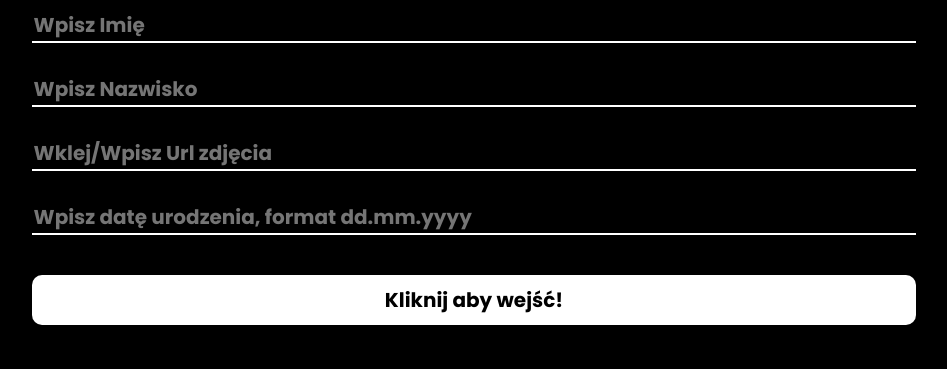
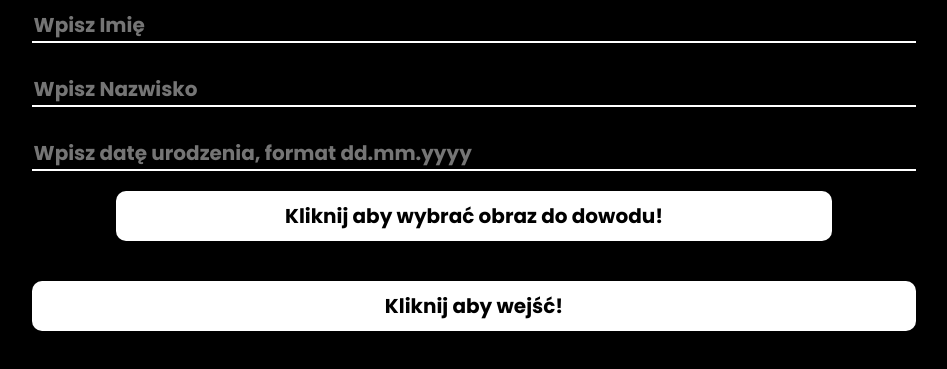
Before and after one commit to theKrZysi3k/czajkabezjajka, a plain HTML site: page index.html in a window 1280 px wide. Shown: the part 151-520 px from the top of the page, without its empty margins (166-1113 px from the left). Drawn offline with Linux system fonts and the light colour scheme.

Commit message:
Add files via upload

```diff
--- a/index.css
+++ b/index.css
@@ -1,6 +1,5 @@
 @import url('https://fonts.googleapis.com/css2?family=Poppins:ital,wght@0,100;0,200;0,300;0,400;0,500;0,600;0,700;0,800;0,900;1,100;1,200;1,300;1,400;1,500;1,600;1,700;1,800;1,900&family=Roboto:ital,wght@0,100;0,300;0,400;0,500;0,700;0,900;1,100;1,300;1,400;1,500;1,700;1,900&display=swap');
 
-/**Styling**/
 .logo{
     width: 200px;
     margin-left: auto;
@@ -11,9 +10,9 @@
 }
 
 *{
-    -webkit-user-select: none; /* Safari */
-    -ms-user-select: none; /* IE 10 and IE 11 */
-    user-select: none; /* Standard syntax */
+    -webkit-user-select: none;
+    -ms-user-select: none;
+    user-select: none;
 }
 
 p{
@@ -73,3 +72,27 @@ body{
 input:focus{
     outline: none;
 }
+
+.file-button {
+    display: block;
+    width: 55%; /* Dopasowanie do szerokości innych elementów */
+    margin-left: auto;
+    margin-right: auto;
+    margin-top: 20px; /* Odstęp od pola daty */
+    padding: 10px;
+    background-color: white;
+    color: black;
+    font-family: "Poppins", sans-serif;
+    font-size: 20px;
+    font-weight: bold;
+    border: none;
+    border-radius: 10px;
+    text-align: center;
+    cursor: pointer;
+    transition: background-color 0.3s, opacity 0.3s;
+}
+
+.file-button:hover {
+    background-color: #f0f0f0;
+    opacity: 0.8;
+}
--- a/index.html
+++ b/index.html
@@ -8,8 +8,9 @@
     <p class="logo_text">Fake mObywatel</p>
     <input class="classic_input firstname" placeholder="Wpisz Imię">
     <input class="classic_input surname" placeholder="Wpisz Nazwisko">
-    <input class="classic_input image" placeholder="Wklej/Wpisz Url zdjęcia">
     <input class="classic_input date" placeholder="Wpisz datę urodzenia, format dd.mm.yyyy">
+    <input type="file" id="fileInput" class="image" accept="image/*" style="display: none;">
+    <label for="fileInput" class="file-button">Kliknij aby wybrać obraz do dowodu!</label>
     <button class="go">Kliknij aby wejść!</button>
 
     <script src="index.js"></script>
```
